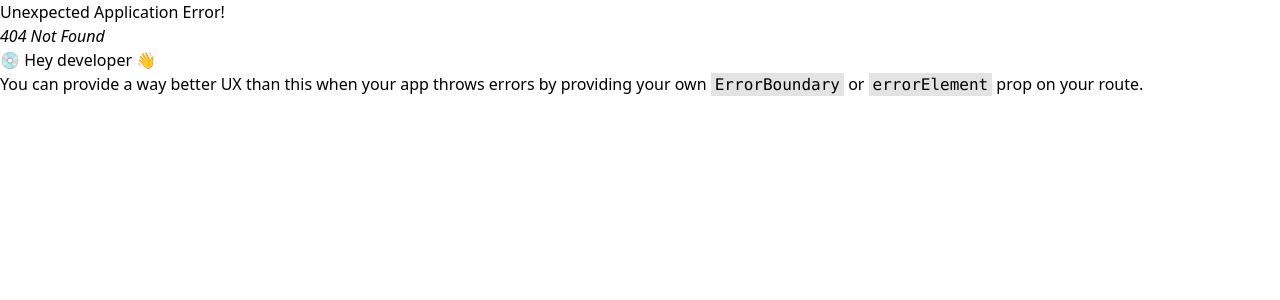
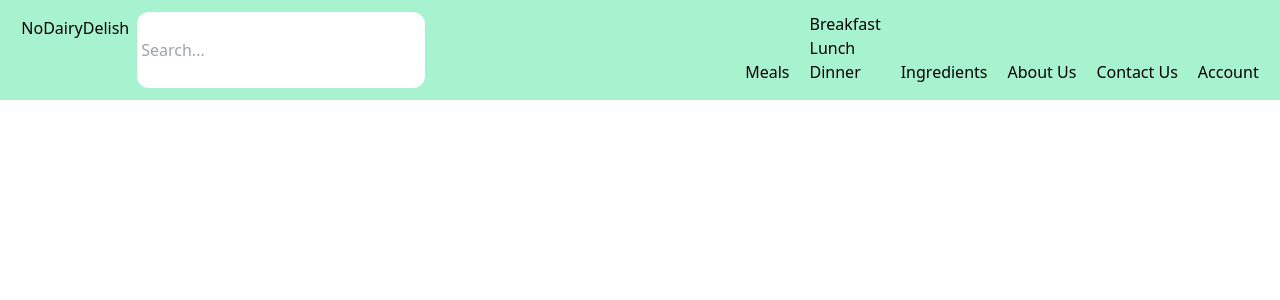
Before and after one commit to kimbencinas/no-dairy-delish, a React (Create React App) app: page /lunch in a window 1280 px wide. Before the commit this address had no page. Shown: the top 300 px of the page. Built offline with nearby package versions, Linux system fonts and the light colour scheme.

Commit message:
Add breakfast,lunch,dinner pages to react router

```diff
--- a/src/Components/Navbar.jsx
+++ b/src/Components/Navbar.jsx
@@ -1,10 +1,11 @@
-import React from 'react';
+import React, { useState } from 'react';
 import { Link } from 'react-router-dom';
 
 function Navbar() {
+  const [isOpen, setIsOpen] = useState(false);
 
   return (
-<div className="flex flex-row bg-emerald-200 p-3 justify-center gap-80">
+  <div className="flex flex-row bg-emerald-200 p-3 justify-center gap-80">
       <div className="flex gap-2">
         <Link to="/" className="mt-1">NoDairyDelish</Link>
         <input
@@ -15,6 +16,11 @@ function Navbar() {
       </div>
       <div className="flex flex-row gap-5 items-end mb-1">
         <Link to="/meals">Meals</Link>
+        <ul>
+          <DropdownItem text="Breakfast" to="/breakfast"></DropdownItem>
+          <DropdownItem text="Lunch" to="/lunch"></DropdownItem>
+          <DropdownItem text="Dinner" to="/dinner"></DropdownItem>
+        </ul>
         <Link to="/ingredients">Ingredients</Link>
         <Link to="/about">About Us</Link>
         <Link to="/contact">Contact Us</Link>
@@ -25,4 +31,12 @@ function Navbar() {
   );
 }
 
+function DropdownItem(props){
+  return (
+    <li>
+      <a>{props.text}</a>
+    </li>
+  )
+}
+
 export default Navbar;
--- a/src/Pages/Breakfast.jsx
+++ b/src/Pages/Breakfast.jsx
@@ -0,0 +1,13 @@
+import React from 'react';
+import Navbar from '../Components/Navbar';
+
+function Breakfast() {
+
+  return (
+    <div>
+      <Navbar />
+    </div>
+  );
+}
+
+export default Breakfast;
--- a/src/Pages/Dinner.jsx
+++ b/src/Pages/Dinner.jsx
@@ -0,0 +1,13 @@
+import React from 'react';
+import Navbar from '../Components/Navbar';
+
+function Dinner() {
+
+  return (
+    <div>
+      <Navbar />
+    </div>
+  );
+}
+
+export default Dinner;
--- a/src/Pages/Lunch.jsx
+++ b/src/Pages/Lunch.jsx
@@ -0,0 +1,13 @@
+import React from 'react';
+import Navbar from '../Components/Navbar';
+
+function Lunch() {
+
+  return (
+    <div>
+      <Navbar />
+    </div>
+  );
+}
+
+export default Lunch;
```
Also changed, not shown: src/index.js (+15 -0 lines).
